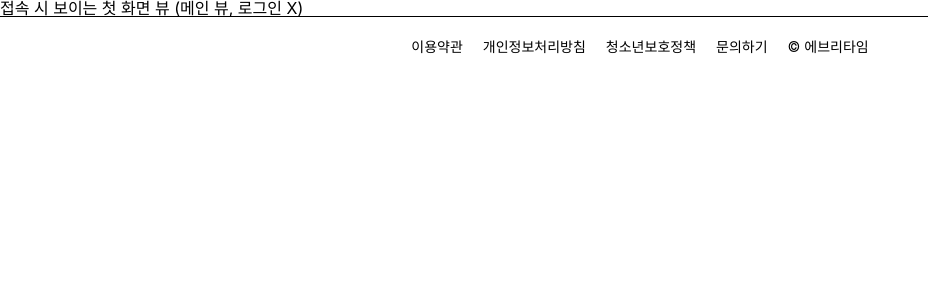
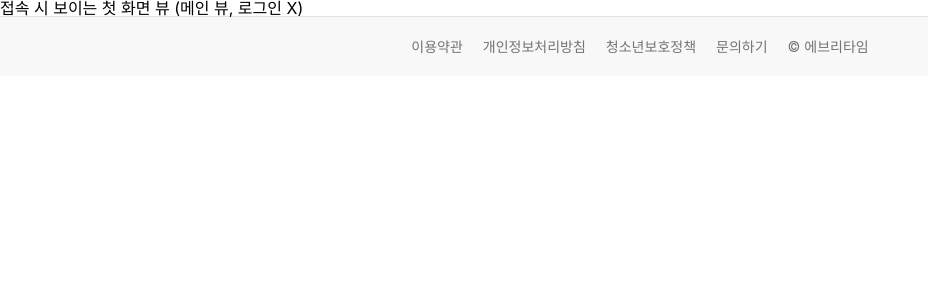
Before and after one commit to NevryTime/NevryTime-FE, a Next.js app: page / in a window 1280 px wide. Shown: the top 300 px of the page, without its empty margins (0-928 px from the left). Built offline with nearby package versions, Linux system fonts and the light colour scheme.

Commit message:
chore: 공통적으로 사용될 색상 theme.ts에 추가

```diff
--- a/styles/theme.ts
+++ b/styles/theme.ts
@@ -1,8 +1,8 @@
 /** 공통적으로 사용하기 위한 스타일 지정하는 곳
- * styled.d.ts에서 정의한 타입에 맞춰서 theme을 정의해준다.
+ * styled.ts에서 정의한 타입에 맞춰서 theme을 정의해준다.
  */
 
-import { DefaultTheme } from 'styled-components';
+import { DefaultTheme, css } from 'styled-components';
 
 /* 나중에 이런식으로 전역으로 사용하기 위한 설정
   const StyledSection = styled.section`
@@ -17,22 +17,51 @@ import { DefaultTheme } from 'styled-components';
   `
 */
 
-export const theme: DefaultTheme = {
-  colors: {
-    black: '#1e1f1d',
-    white: '#ffffff',
-    orange: '#eb7952',
-  },
-  // boxShadow: {
-  //   normal: '0 3px 8px 0 rgb(0 0 0 / 10%)',
-  //   purple: '0 3px 8px 0 #d6c9ff',
-  //   blue: '0 3px 8px 0 #b3e2e6',
-  // },
+const colors = {
+  black1: '#444444',
+  black2: '#292929',
+  black3: '#737373',
+  white: '#ffffff',
+  red: '#c62a18',
+  gray1: '#d6d6d6',
+  gray2: '#e3e3e3',
+  gray3: '#a6a6a6',
+  light_gray1: '#f2f2f2',
+  light_gray2: '#f9f9f9',
+  light_gray3: '#f8f8f8',
 };
 
-const customMediaQuery = (maxWidth: number): string => `@media (max-width: ${maxWidth}px)`;
+const containers = {
+  mainContainer: css`
+    width: 100vw;
+    height: 100vh;
+  `,
+};
 
-export const MIXINS = {
+const getFontWeight = (weight: string) => {
+  switch (weight) {
+    case 'EB':
+      return 800;
+    case 'B':
+      return 700;
+    case 'SB':
+      return 600;
+    case 'M':
+      return 500;
+    case 'R':
+      return 400;
+    case 'L':
+      return 300;
+    case 'EL':
+      return 200;
+    case 'T':
+      return 100;
+    default:
+      return 300;
+  }
+};
+
+const MIXINS = {
   // flex
   flexBox: (direction = 'row', align = 'center', justify = 'center') => `
     display: flex;
@@ -54,9 +83,20 @@ export const MIXINS = {
   },
 };
 
-export const media = {
+const customMediaQuery = (maxWidth: number): string =>
+  `@media (max-width: ${maxWidth}px)`;
+
+const media = {
   custom: customMediaQuery,
   pc: customMediaQuery(1440),
   tablet: customMediaQuery(768),
   mobile: customMediaQuery(576),
 };
+
+export const theme: DefaultTheme = {
+  colors,
+  containers,
+  getFontWeight,
+  MIXINS,
+  media,
+};
```
Also changed, not shown: styles/styled.ts (+10 -2 lines).
